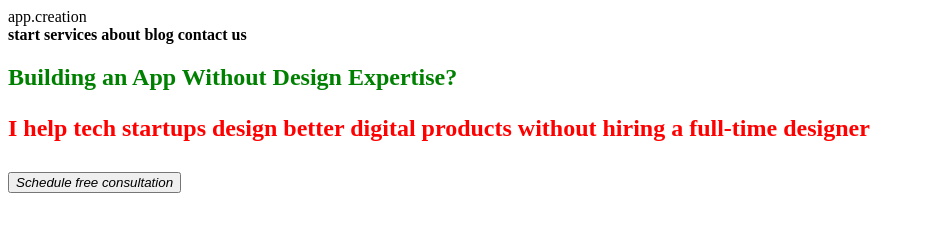
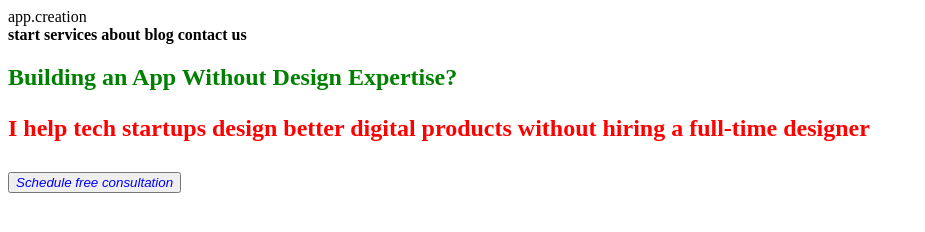
Before and after one commit to WebHeroSchool/Branq7, a plain HTML site: page index.html in a window 1280 px wide. Shown: the whole page, without its empty margins (0-925 px from the left). Drawn offline with Linux system fonts and the light colour scheme; a web font is replaced by a local one.

Commit message:
ветка

```diff
--- a/index.html
+++ b/index.html
@@ -24,7 +24,7 @@
         Building an App Without Design Expertise?
         <h1>
         <p id="first"> I help tech startups design better digital products without hiring a full-time designer</p>
-        <button><i>Schedule free consultation</i></button>
+        <button id="second"><i>Schedule free consultation</i></button>
       </main>
       <div>
         <img>
--- a/styles.css
+++ b/styles.css
@@ -5,3 +5,6 @@
 #first {
   color: red;
 }
+#second {
+  color: blue;
+}
```
